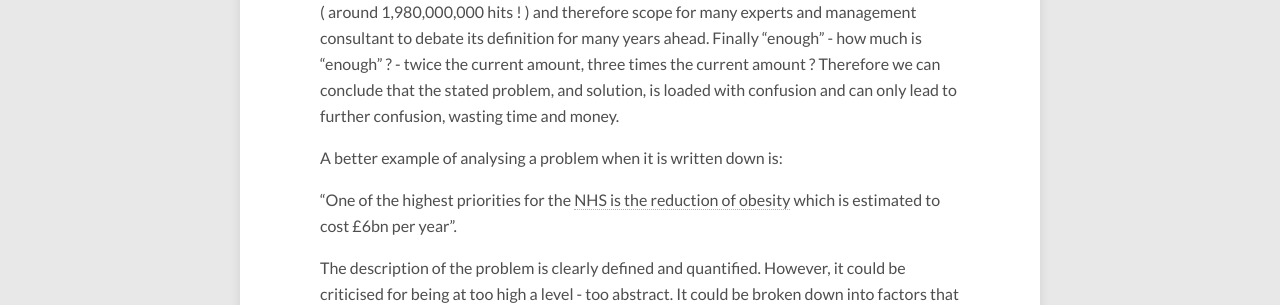
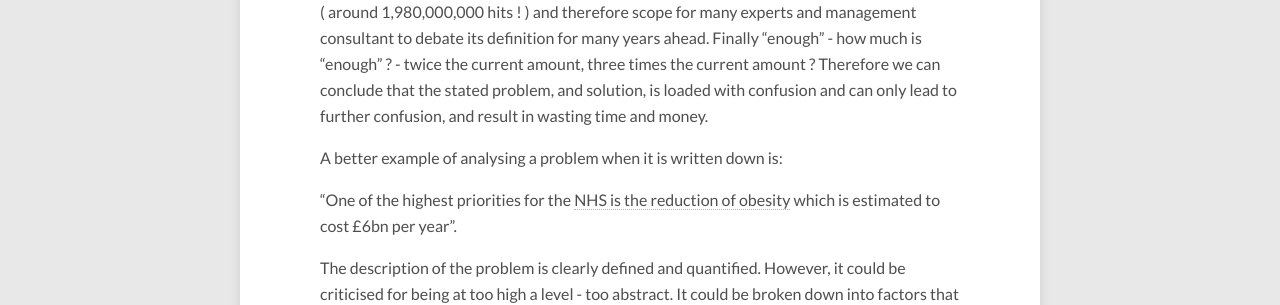
Before and after one commit to dtinblack/dtinblack.github.io, a Jekyll site: the page built from _posts/2017-06-26-more-to-innovation.md, in a window 1280 px wide. Shown: the part 973-1278 px from the top of the page. Built offline with Jekyll 4.4.1, drawn with Linux system fonts in a browser that asks for light colours; nearby versions of some CDN libraries; some of the changed text lies outside the part shown.

```diff
--- a/_posts/2017-06-26-more-to-innovation.md
+++ b/_posts/2017-06-26-more-to-innovation.md
@@ -25,7 +25,7 @@
 The first thing to observe about the statement is that it identifies a problem:
 "The NHS is slow at innovation" and a solution: "it doesn't have enough money".  Digging deeper there are three concepts that are at best unclear: "slow", "innovation" and "enough". Starting with "slow" it is unclear how slow is slow - is it a perception or are there some hard facts ? ( a quick web
 search produces no hard facts about the speed of innovation in the NHS ). Next "innovation"; another
-search on the web shows that there are many definitions of innovation ( around 1,980,000,000 hits ! ) and therefore scope for many experts and management consultant to debate its definition for many years ahead. Finally "enough" - how much is "enough" ?  - twice the current amount, three times the current amount ?  Therefore we can conclude that the stated problem, and solution, is loaded with confusion and can only lead to further confusion, wasting time and money.
+search on the web shows that there are many definitions of innovation ( around 1,980,000,000 hits ! ) and therefore scope for many experts and management consultant to debate its definition for many years ahead. Finally "enough" - how much is "enough" ?  - twice the current amount, three times the current amount ?  Therefore we can conclude that the stated problem, and solution, is loaded with confusion and can only lead to further confusion, and result in wasting time and money.
 
 A better example of analysing a problem when it is written down is:
 
```
